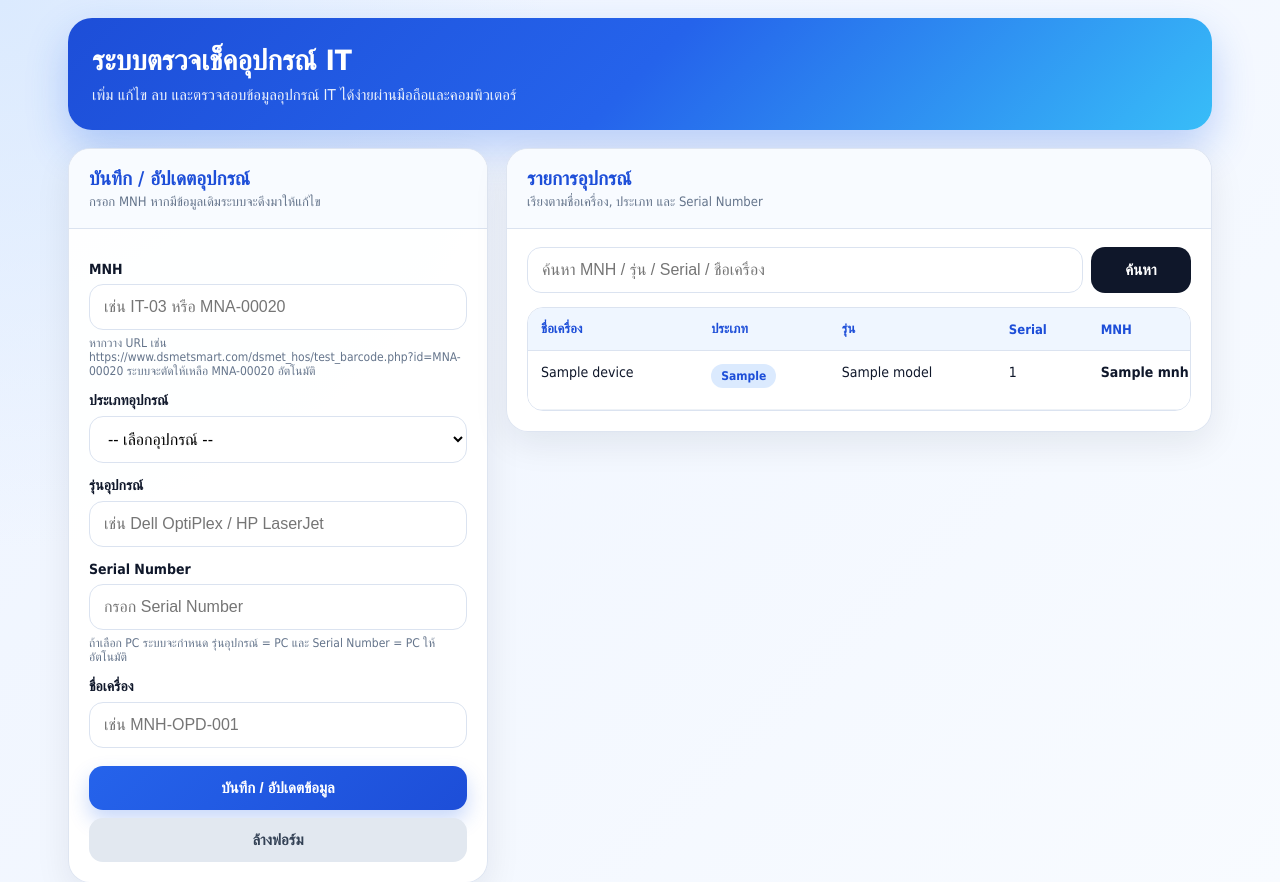
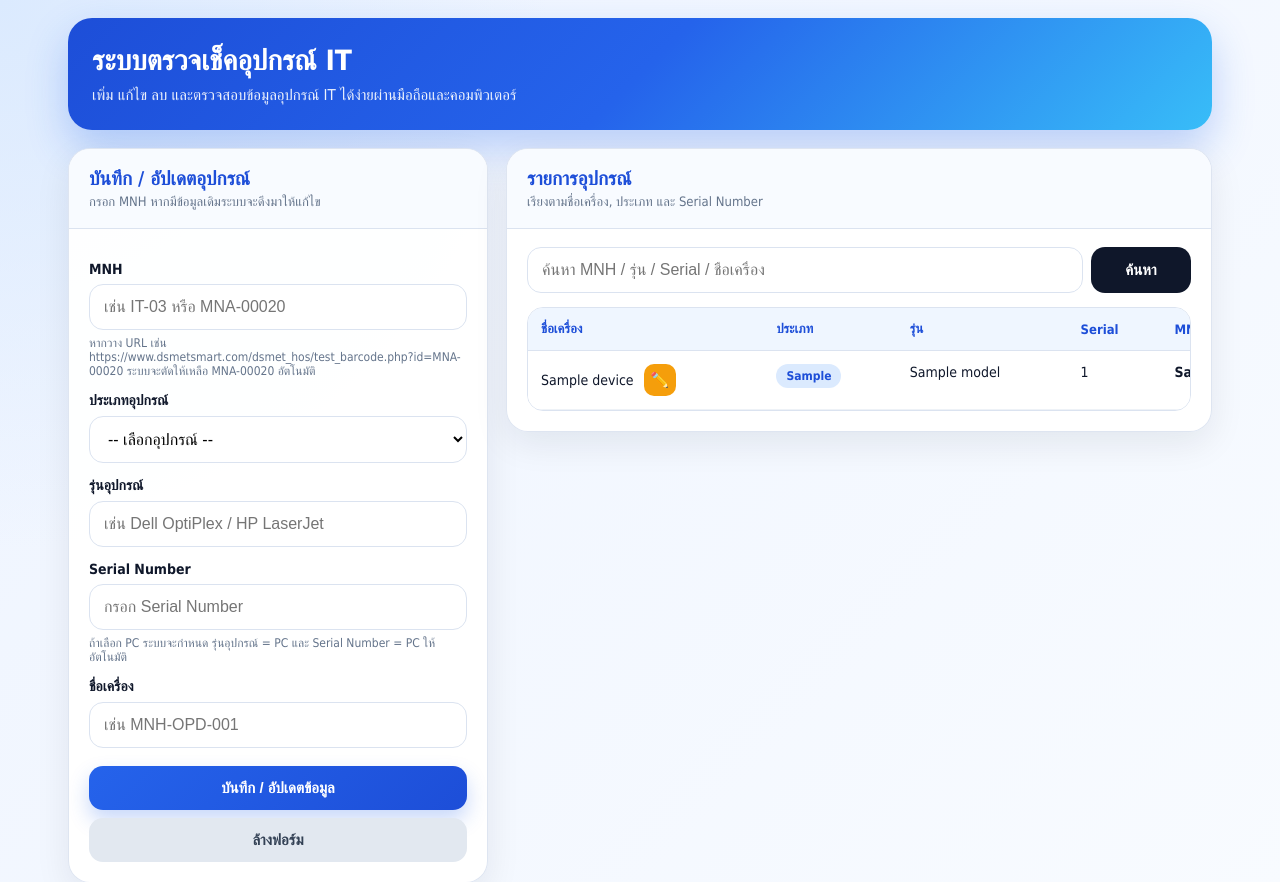
Before and after one commit to muangnaraiit/WepApp, a Flask app: page / in a window 1280 px wide. Shown: the top 882 px of the page. Run offline with Flask 3, Linux system fonts and the light colour scheme; a database or web service that is not in the repository returns one stand-in record (values such as "Sample title"); some libraries are stand-ins or nearby versions.

Commit message:
Add files via upload

```diff
--- a/app.py
+++ b/app.py
@@ -130,6 +130,9 @@ def api_device(mnh):
 
 @app.route("/save", methods=["POST"])
 def save():
+    edit_id_raw = request.form.get("edit_id", "").strip()
+    original_mnh = clean_mnh(request.form.get("original_mnh", ""))
+
     mnh = clean_mnh(request.form.get("mnh", ""))
     device_type = request.form.get("device_type", "").strip()
     model = request.form.get("model", "").strip()
@@ -143,35 +146,98 @@ def save():
         model = "PC"
         serial_number = "PC"
 
+    edit_id = None
+    if edit_id_raw.isdigit():
+        edit_id = int(edit_id_raw)
+
     conn = get_db()
-    cur = conn.cursor()
+    cur = conn.cursor(cursor_factory=RealDictCursor)
 
-    cur.execute("""
-        INSERT INTO devices (
-            mnh,
-            device_type,
-            model,
-            serial_number,
-            computer_name
-        )
-        VALUES (%s, %s, %s, %s, %s)
-        ON CONFLICT (mnh)
-        DO UPDATE SET
-            device_type = EXCLUDED.device_type,
-            model = EXCLUDED.model,
-            serial_number = EXCLUDED.serial_number,
-            computer_name = EXCLUDED.computer_name
-    """, (
-        mnh,
-        device_type,
-        model,
-        serial_number,
-        computer_name
-    ))
+    try:
+        if edit_id:
+            # โหมดแก้ไข:
+            # 1) ถ้า MNH ที่พิมพ์ไปตรงกับข้อมูลตัวอื่น ระบบจะอัปเดตตัวนั้น
+            # 2) ถ้า MNH ที่พิมพ์ไม่ตรงกับข้อมูลที่มีในระบบ ระบบจะอัปเดตแถวเดิมและเปลี่ยน MNH ของแถวเดิม
+            cur.execute("""
+                SELECT id
+                FROM devices
+                WHERE mnh = %s
+                LIMIT 1
+            """, (mnh,))
+            found_by_mnh = cur.fetchone()
 
-    conn.commit()
-    cur.close()
-    conn.close()
+            target_id = edit_id
+            if found_by_mnh:
+                target_id = found_by_mnh["id"]
+
+            cur.execute("""
+                UPDATE devices
+                SET
+                    mnh = %s,
+                    device_type = %s,
+                    model = %s,
+                    serial_number = %s,
+                    computer_name = %s
+                WHERE id = %s
+            """, (
+                mnh,
+                device_type,
+                model,
+                serial_number,
+                computer_name,
+                target_id
+            ))
+
+            if cur.rowcount == 0 and original_mnh:
+                cur.execute("""
+                    UPDATE devices
+                    SET
+                        mnh = %s,
+                        device_type = %s,
+                        model = %s,
+                        serial_number = %s,
+                        computer_name = %s
+                    WHERE mnh = %s
+                """, (
+                    mnh,
+                    device_type,
+                    model,
+                    serial_number,
+                    computer_name,
+                    original_mnh
+                ))
+        else:
+            # โหมดเพิ่มข้อมูล / อัปเดตปกติด้วย MNH
+            cur.execute("""
+                INSERT INTO devices (
+                    mnh,
+                    device_type,
+                    model,
+                    serial_number,
+                    computer_name
+                )
+                VALUES (%s, %s, %s, %s, %s)
+                ON CONFLICT (mnh)
+                DO UPDATE SET
+                    device_type = EXCLUDED.device_type,
+                    model = EXCLUDED.model,
+                    serial_number = EXCLUDED.serial_number,
+                    computer_name = EXCLUDED.computer_name
+            """, (
+                mnh,
+                device_type,
+                model,
+                serial_number,
+                computer_name
+            ))
+
+        conn.commit()
+    except Exception:
+        conn.rollback()
+        raise
+    finally:
+        cur.close()
+        conn.close()
 
     return redirect("/")
 
--- a/templates/index.html
+++ b/templates/index.html
@@ -162,12 +162,27 @@
             margin-top: 8px;
         }
 
-        .btn-edit {
+        .btn-edit-icon {
             background: var(--warning);
             color: white;
-            padding: 8px 12px;
+            width: 32px;
+            height: 32px;
+            padding: 0;
             border-radius: 10px;
-            font-size: 13px;
+            font-size: 15px;
+            display: inline-flex;
+            align-items: center;
+            justify-content: center;
+            vertical-align: middle;
+            margin-left: 6px;
+        }
+
+        .computer-name-cell {
+            white-space: nowrap;
+        }
+
+        .computer-name-text {
+            vertical-align: middle;
         }
 
         .btn-delete {
@@ -319,7 +334,6 @@
                 align-items: stretch;
             }
 
-            .btn-edit,
             .btn-delete {
                 width: 100%;
                 margin-left: 0;
@@ -346,6 +360,8 @@
 
             <div class="card-body">
                 <form method="post" action="/save" id="deviceForm">
+                    <input type="hidden" name="edit_id" id="edit_id" value="">
+                    <input type="hidden" name="original_mnh" id="original_mnh" value="">
 
                     <label>MNH</label>
                     <input type="text" name="mnh" id="mnh" required placeholder="เช่น IT-03 หรือ MNA-00020">
@@ -418,26 +434,29 @@
                                 <th>รุ่น</th>
                                 <th>Serial</th>
                                 <th>MNH</th>
-                                <th>จัดการ</th>
+                                <th>ลบ</th>
                             </tr>
                         </thead>
                         <tbody>
                             {% for row in rows %}
                             <tr>
-                                <td>{{ row.computer_name or '-' }}</td>
+                                <td class="computer-name-cell">
+                                    <span class="computer-name-text">{{ row.computer_name or '-' }}</span>
+                                    <button
+                                        type="button"
+                                        class="btn-edit-icon"
+                                        title="แก้ไข"
+                                        aria-label="แก้ไข {{ row.mnh }}"
+                                        onclick='editDevice({{ row|tojson }})'>
+                                        ✏️
+                                    </button>
+                                </td>
                                 <td><span class="badge">{{ row.device_type }}</span></td>
                                 <td>{{ row.model or '-' }}</td>
                                 <td>{{ row.serial_number or '-' }}</td>
                                 <td class="mnh">{{ row.mnh }}</td>
                                 <td>
                                     <div class="action-cell">
-                                        <button
-                                            type="button"
-                                            class="btn-edit"
-                                            onclick='editDevice({{ row|tojson }})'>
-                                            แก้ไข
-                                        </button>
-
                                         <form
                                             method="post"
                                             action="/delete/{{ row.id }}"
@@ -466,6 +485,8 @@
 </div>
 
 <script>
+    const editIdInput = document.getElementById("edit_id");
+    const originalMnhInput = document.getElementById("original_mnh");
     const mnhInput = document.getElementById("mnh");
     const deviceType = document.getElementById("device_type");
     const modelInput = document.getElementById("model");
@@ -529,21 +550,30 @@
             if (json.found) {
                 const d = json.data;
 
+                editIdInput.value = d.id || "";
+                originalMnhInput.value = d.mnh || mnh;
                 deviceType.value = d.device_type || "";
                 modelInput.value = d.model || "";
                 serialInput.value = d.serial_number || "";
                 computerNameInput.value = d.computer_name || "";
 
                 statusBox.className = "status found";
-                statusBox.innerText = "พบข้อมูลเดิม ดึงข้อมูลมาให้แก้ไขแล้ว";
+                statusBox.innerText = "พบข้อมูลเดิม ดึงข้อมูลตัวนี้มาให้แก้ไขแล้ว";
             } else {
-                deviceType.value = "";
-                modelInput.value = "";
-                serialInput.value = "";
-                computerNameInput.value = "";
+                // ถ้าอยู่ระหว่างแก้ไขและเปลี่ยนเป็น MNH ใหม่ที่ยังไม่มีในระบบ
+                // ให้เก็บ edit_id เดิมไว้ เพื่ออัปเดตข้อมูลแถวเดิม ไม่สร้างแถวใหม่
+                if (!editIdInput.value) {
+                    originalMnhInput.value = "";
+                    deviceType.value = "";
+                    modelInput.value = "";
+                    serialInput.value = "";
+                    computerNameInput.value = "";
+                }
 
                 statusBox.className = "status new";
-                statusBox.innerText = "ไม่พบข้อมูลเดิม สามารถเพิ่มข้อมูลใหม่ได้";
+                statusBox.innerText = editIdInput.value
+                    ? "ไม่พบรหัสนี้ในระบบ ระบบจะอัปเดตข้อมูลเดิมด้วยรหัสใหม่นี้"
+                    : "ไม่พบข้อมูลเดิม สามารถเพิ่มข้อมูลใหม่ได้";
             }
 
             syncPCFields();
@@ -555,6 +585,8 @@
     }
 
     function editDevice(row) {
+        editIdInput.value = row.id || "";
+        originalMnhInput.value = row.mnh || "";
         mnhInput.value = row.mnh || "";
         deviceType.value = row.device_type || "";
         modelInput.value = row.model || "";
@@ -575,6 +607,8 @@
 
     function clearForm() {
         document.getElementById("deviceForm").reset();
+        editIdInput.value = "";
+        originalMnhInput.value = "";
         modelInput.readOnly = false;
         serialInput.readOnly = false;
         statusBox.style.display = "none";
```
